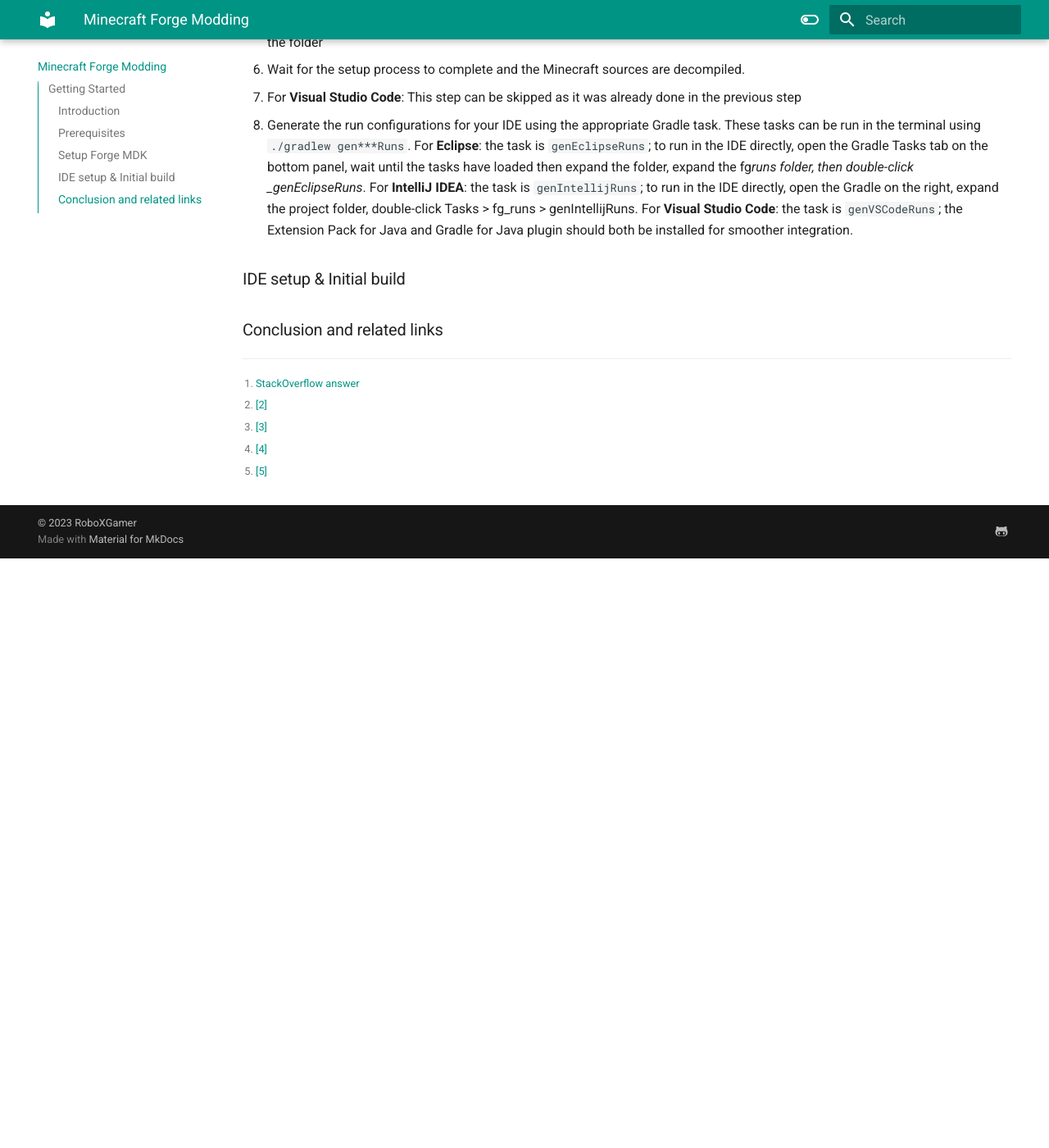
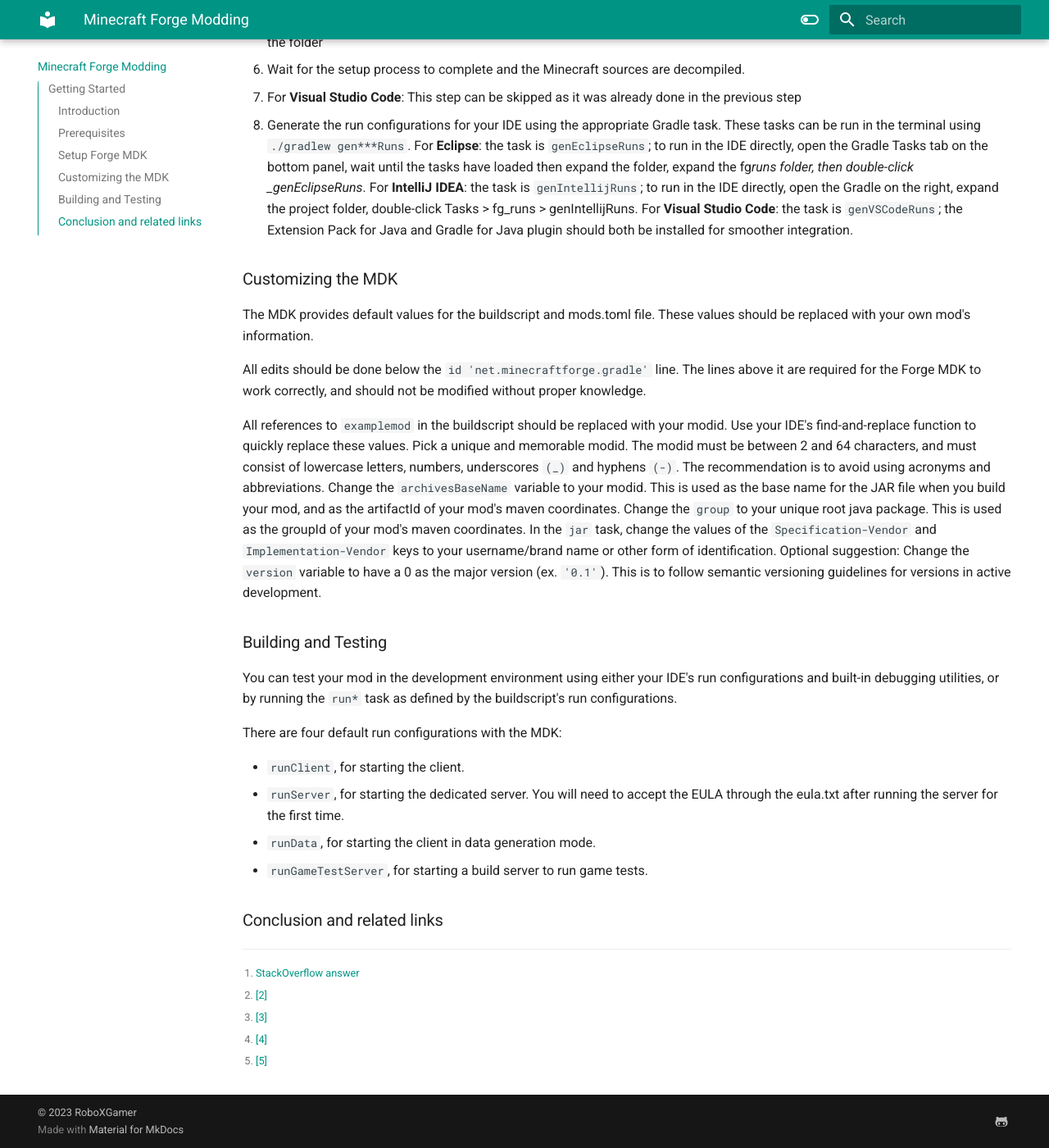
Before and after one commit to RoboXGamer/mkdocs-material-yt-test, an MkDocs documentation site: the page built from docs/mc-forge-modding.md, in a window 1280 px wide and 1400 px high, scrolled down 1576 px. Shown: the whole window at 82% size. Built offline with MkDocs 1.6.1 and Material for MkDocs 9.7.7, drawn with Linux system fonts in a browser that asks for light colours; before the commit the page ends 2257 px from its top, so only the background shows below that.

Commit message:
adding-moredocs-mcgettingstarted

```diff
--- a/docs/mc-forge-modding.md
+++ b/docs/mc-forge-modding.md
@@ -57,6 +57,29 @@
    For **IntelliJ IDEA**: the task is `genIntellijRuns`; to run in the IDE directly, open the Gradle on the right, expand the project folder, double-click Tasks > fg_runs > genIntellijRuns.
    For **Visual Studio Code**: the task is `genVSCodeRuns`; the Extension Pack for Java and Gradle for Java plugin should both be installed for smoother integration.
 
-### IDE setup & Initial build
+### Customizing the MDK
+
+The MDK provides default values for the buildscript and mods.toml file. These values should be replaced with your own mod's information.
+
+All edits should be done below the `id 'net.minecraftforge.gradle'` line. The lines above it are required for the Forge MDK to work correctly, and should not be modified without proper knowledge.
+
+All references to `examplemod` in the buildscript should be replaced with your modid.
+Use your IDE's find-and-replace function to quickly replace these values.
+Pick a unique and memorable modid. The modid must be between 2 and 64 characters, and must consist of lowercase letters, numbers, underscores `(_)` and hyphens `(-)`. The recommendation is to avoid using acronyms and abbreviations.
+Change the `archivesBaseName` variable to your modid. This is used as the base name for the JAR file when you build your mod, and as the artifactId of your mod's maven coordinates.
+Change the `group` to your unique root java package. This is used as the groupId of your mod's maven coordinates.
+In the `jar` task, change the values of the `Specification-Vendor` and `Implementation-Vendor` keys to your username/brand name or other form of identification.
+Optional suggestion: Change the `version` variable to have a 0 as the major version (ex. `'0.1'`). This is to follow semantic versioning guidelines for versions in active development.
+
+### Building and Testing
+
+You can test your mod in the development environment using either your IDE's run configurations and built-in debugging utilities, or by running the `run*` task as defined by the buildscript's run configurations.
+
+There are four default run configurations with the MDK:
+
+- `runClient`, for starting the client.
+- `runServer`, for starting the dedicated server. You will need to accept the EULA through the eula.txt after running the server for the first time.
+- `runData`, for starting the client in data generation mode.
+- `runGameTestServer`, for starting a build server to run game tests.
 
 ### Conclusion and related links
```
